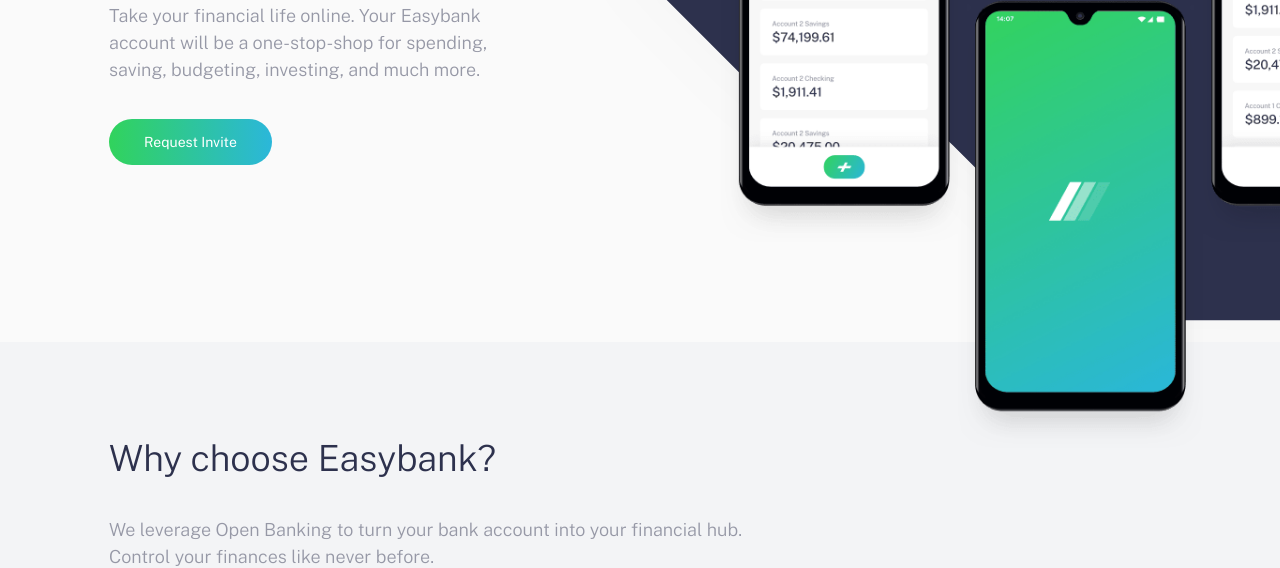
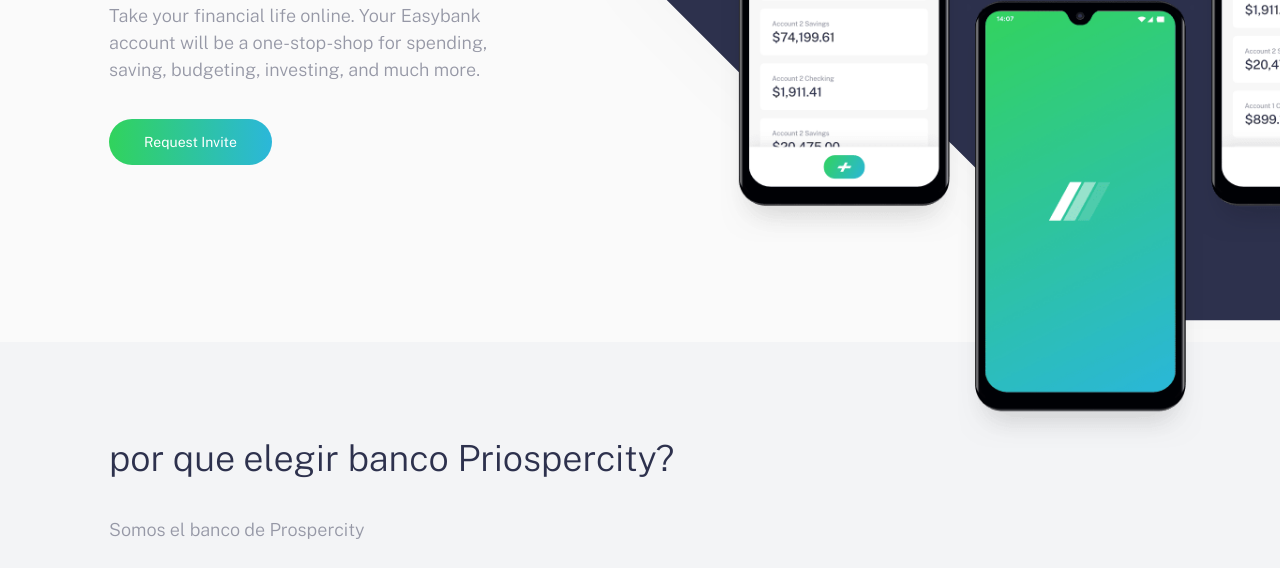
Before and after one commit to jose8991/monitoria_github_prospercity, a plain HTML site: page index.html in a window 1280 px wide. Shown: the part 394-962 px from the top of the page. Drawn offline with nearby package versions, Linux system fonts and the light colour scheme.

Commit message:
cambios jorge

```diff
--- a/index.html
+++ b/index.html
@@ -72,10 +72,9 @@
       <div class="feature__content container container--pall">
         <div class="feature__intro">
           <!-- jorge -->
-          <h2>Why choose Easybank?</h2>
+          <h2>por que elegir banco Priospercity?</h2>
           <p>
-            We leverage Open Banking to turn your bank account into your
-            financial hub. Control your finances like never before.
+            Somos el banco de Prospercity
           </p>
         </div>
 
```
